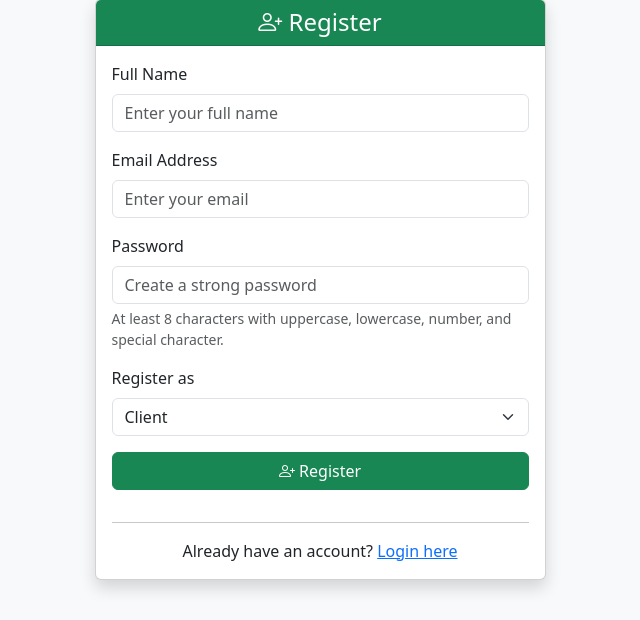
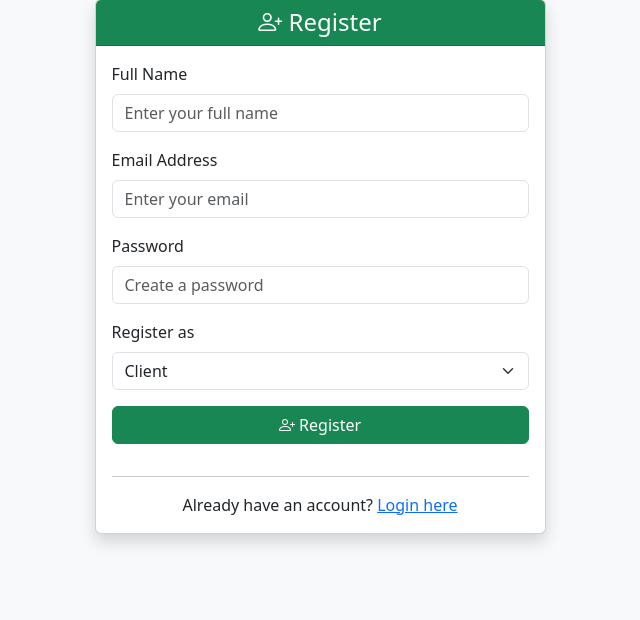
Before and after one commit to maingidenis/HomeServices, a PHP site: page /register.php in a window 1280 px wide. Shown: the part 105-725 px from the top of the page, without its empty margins (320-960 px from the left). Run offline with PHP 8.4, Linux system fonts and the light colour scheme.

Commit message:
Restore original register functionality while keeping shared includes

```diff
--- a/public/register.php
+++ b/public/register.php
@@ -1,11 +1,4 @@
 <?php
-/**
- * Registration Page
- *
- * Handles new user registration with form validation.
- * Uses shared header and footer includes for consistent styling.
- */
-
 require_once __DIR__ . '/../app/controllers/UserController.php';
 
 $error = '';
@@ -35,8 +28,8 @@ if ($_SERVER["REQUEST_METHOD"] == "POST") {
 
     // 1) Name: strip tags + length check
     $name = strip_tags($rawName);
-    if (strlen($name) < 2 || strlen($name) > 100) {
-        $error = "Name must be between 2 and 100 characters.";
+    if (empty($name) || strlen($name) < 2) {
+        $error = "Name is required and must be at least 2 characters.";
     }
 
     // 2) Email: sanitize + validate
@@ -45,13 +38,9 @@ if ($_SERVER["REQUEST_METHOD"] == "POST") {
         $error = "Please enter a valid email address.";
     }
 
-    // 3) Password: at least 8 chars, must contain uppercase, lowercase, digit, and special char
-    if (strlen($rawPassword) < 8 ||
-        !preg_match('/[A-Z]/', $rawPassword) ||
-        !preg_match('/[a-z]/', $rawPassword) ||
-        !preg_match('/[0-9]/', $rawPassword) ||
-        !preg_match('/[^A-Za-z0-9]/', $rawPassword)) {
-        $error = "Password must be at least 8 characters and include uppercase, lowercase, number, and special character.";
+    // 3) Password: basic check (you can add stricter rules)
+    if (empty($rawPassword)) {
+        $error = "Password is required.";
     }
 
     // 4) Role: whitelist
@@ -61,12 +50,13 @@ if ($_SERVER["REQUEST_METHOD"] == "POST") {
     }
 
     if (empty($error)) {
-        $result = $ctrl->register($name, $email, $rawPassword, $rawRole);
-        if ($result['success']) {
-            header('Location: index.php?page=login&registered=1');
+        $password = $rawPassword;
+        $user_id = $ctrl->registerUser($name, $email, $password, $rawRole);
+        if ($user_id) {
+            header('Location: index.php?page=login');
             exit;
         } else {
-            $error = htmlspecialchars($result['error'], ENT_QUOTES, 'UTF-8');
+            $error = "Registration failed. Email may already be in use.";
         }
     }
 }
@@ -87,7 +77,7 @@ include 'includes/header.php';
                 <div class="card-body">
                     <?php if (!empty($error)): ?>
                         <div class="alert alert-danger" role="alert">
-                            <i class="bi bi-exclamation-triangle"></i> <?= $error ?>
+                            <i class="bi bi-exclamation-triangle"></i> <?= htmlspecialchars($error, ENT_QUOTES, 'UTF-8') ?>
                         </div>
                     <?php endif; ?>
 
@@ -121,11 +111,8 @@ include 'includes/header.php';
                                 class="form-control"
                                 id="password"
                                 name="password"
-                                placeholder="Create a strong password"
+                                placeholder="Create a password"
                                 required>
-                            <div class="form-text">
-                                At least 8 characters with uppercase, lowercase, number, and special character.
-                            </div>
                         </div>
                         <div class="mb-3">
                             <label for="role" class="form-label">Register as</label>
```
